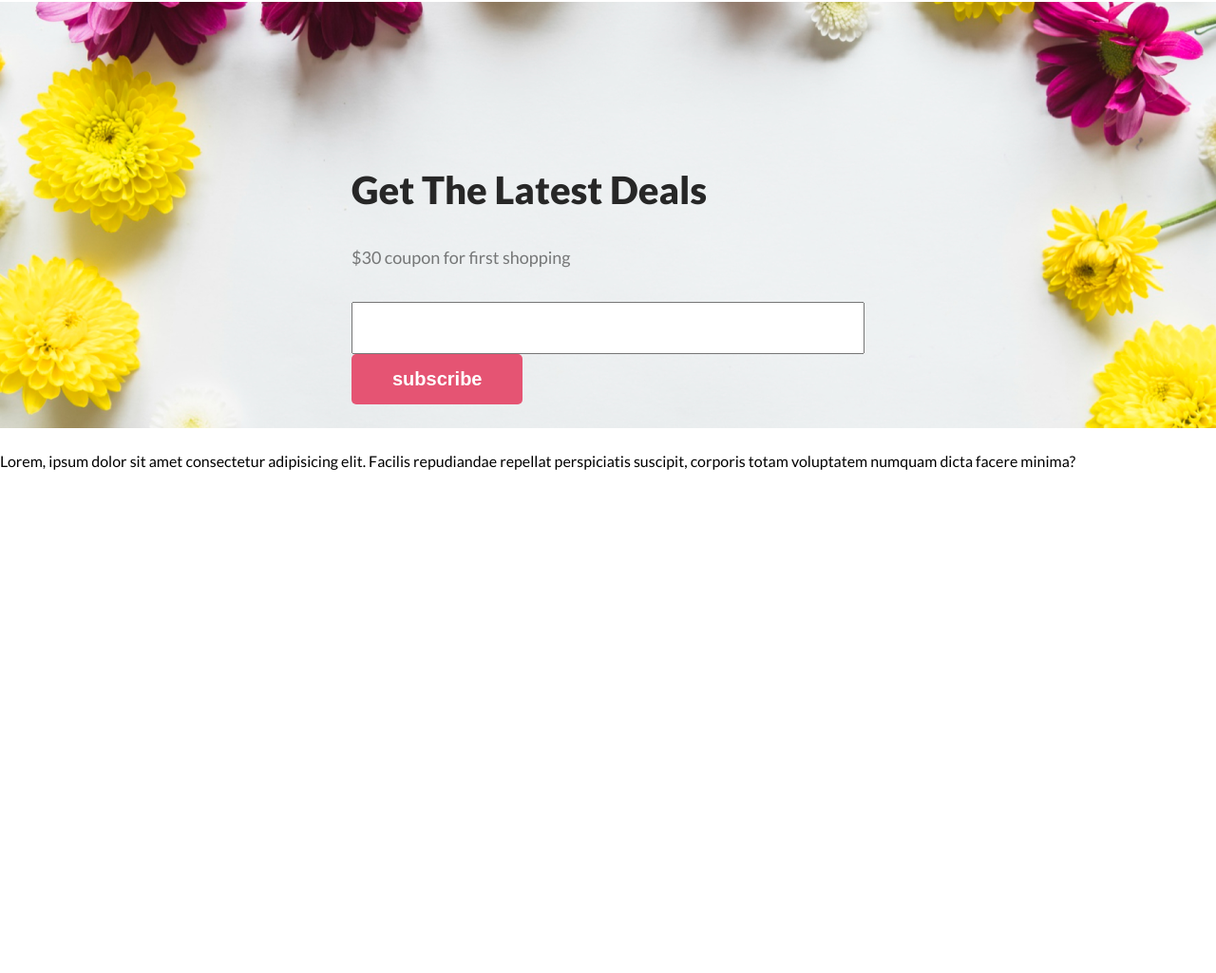
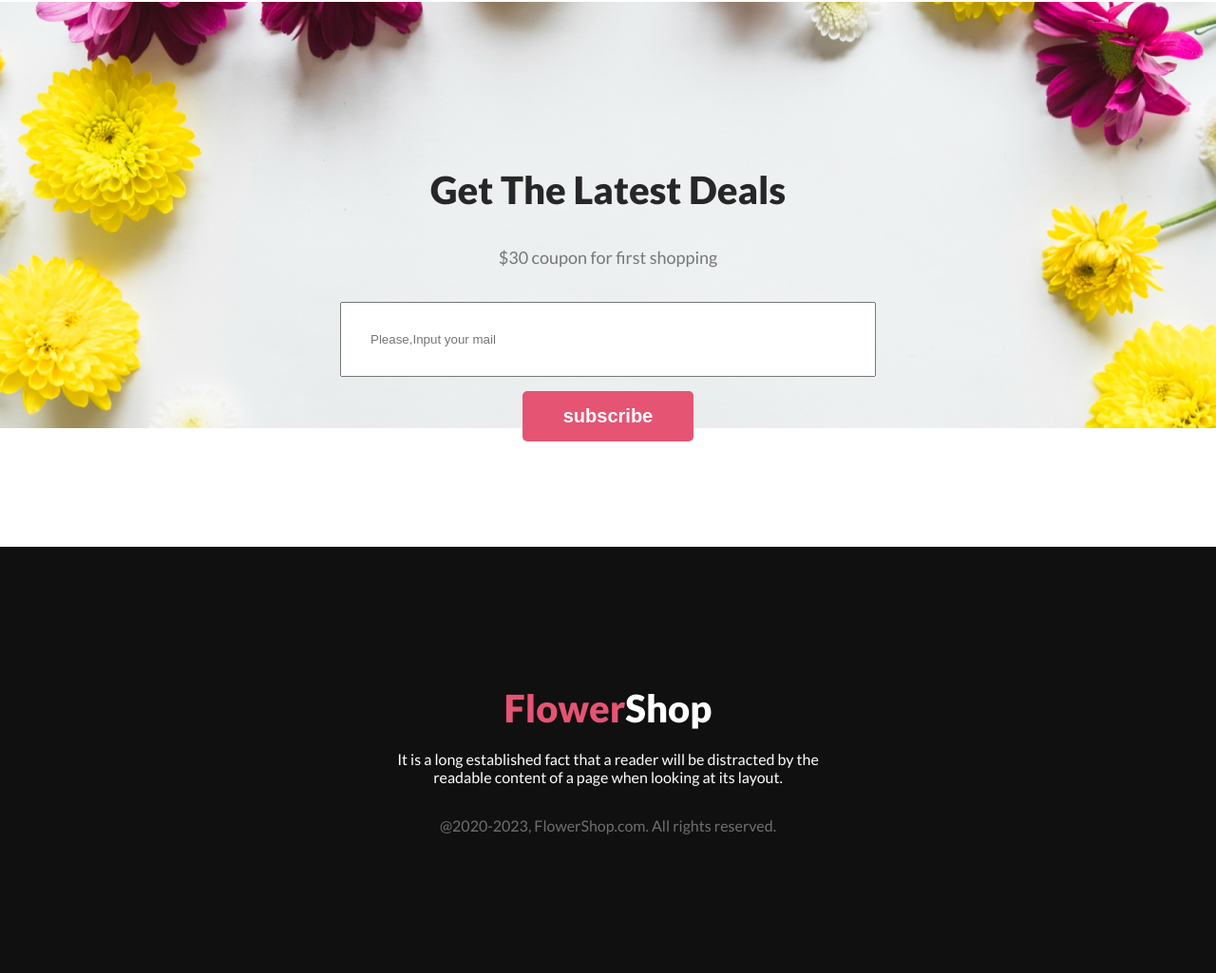
Before and after one commit to MehediRony12/assignment-1, a plain HTML site: page index.html in a window 1280 px wide. Shown: the part 2945-3970 px from the top of the page at 95% size. Before the commit the page ends 3440 px from the top, so only its background shows below. Drawn offline with Linux system fonts and the light colour scheme; a web font is replaced by a local one.

Commit message:
finish the footer section

```diff
--- a/index.html
+++ b/index.html
@@ -76,8 +76,8 @@
                     <p class="description">$30 coupon for first shopping</p>
                 </div>
                 <div>
-                    <input class="input" type="email" placeholder=""Please,Input your mail>
-                    <Button class="button">subscribe</Button>
+                    <input class="input" type="email" placeholder="Please,Input your mail">
+                    <Button class="button subscribe">subscribe</Button>
                 </div>
 
             </div>
@@ -89,7 +89,19 @@
 
     </main>
     <footer>
-<p>Lorem, ipsum dolor sit amet consectetur adipisicing elit. Facilis repudiandae repellat perspiciatis suscipit, corporis totam voluptatem numquam dicta facere minima?</p>
+        <div class="footerSection">
+            <div class="footerTitle"><span class="footerSubTitle">Flower</span>Shop</div>
+                <div class="">
+                    <p class="footerDescription">It is a long established fact that a reader will be distracted by the readable content of a page when looking at its layout.</p>
+
+                </div>
+                <small class="footerLast">
+                    <p>@2020-2023, FlowerShop.com. All rights reserved. </p>
+
+            </small>
+        </div>
+
+
     </footer>
 
 </body>
--- a/style/style.css
+++ b/style/style.css
@@ -119,21 +119,69 @@ body {
     gap: 100px;
     padding: 12px;
 }
-.latestDeal{
+
+.latestDeal {
     display: flex;
     flex-direction: column;
-    align-items: center;background-image: url("/img/Rectangle\ 9.png");
+    align-items: center;
+    background-image: url("/img/Rectangle\ 9.png");
     height: 500px;
     background-position: center;
-    background-repeat: no-repeat;margin-top: 70px;
+    background-repeat: no-repeat;
+    margin-top: 70px;
 }
-.deals{
+
+.deals {
     margin-top: 200px;
+    text-align: center;
 }
-.input{
-    padding: 18px;
+
+.input {
+    padding: 30px;
     width: 500px;
     display: flex;
     align-items: center;
     justify-content: space-between;
 }
+
+.subscribe {
+    margin-top: 15px;
+}
+
+.footerSection {
+
+    height: 449px;
+    background: #111010;
+    display: flex;
+    flex-direction: column;
+    justify-content: center;
+    text-align: center;
+    align-items: center;
+    margin-top: 100px;
+
+}
+
+.footerTitle {
+    font-size: 40px;
+    font-weight: bold;
+    color: white;
+}
+
+.footerSubTitle {
+    color: #E55473;
+}
+
+.footerDescription {
+    color: white;
+    max-width: 500px;
+    margin-top: 20px;
+}
+
+.footerLast {
+    color: rgba(255, 255, 255, 0.40);
+    text-align: center;
+    font-size: 16px;
+    font-weight: 400;
+    line-height: normal;
+    margin-top: 32px;
+}
```
